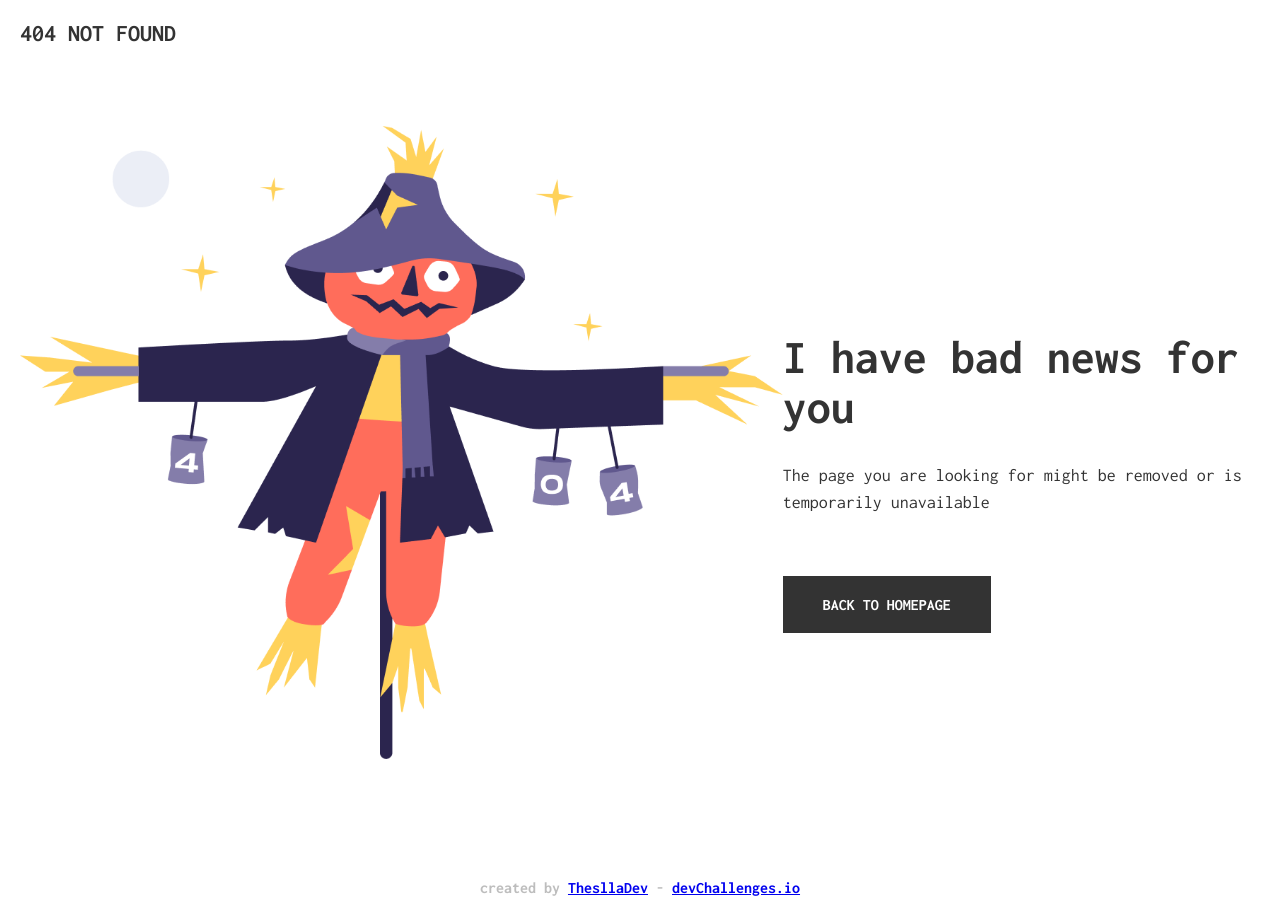
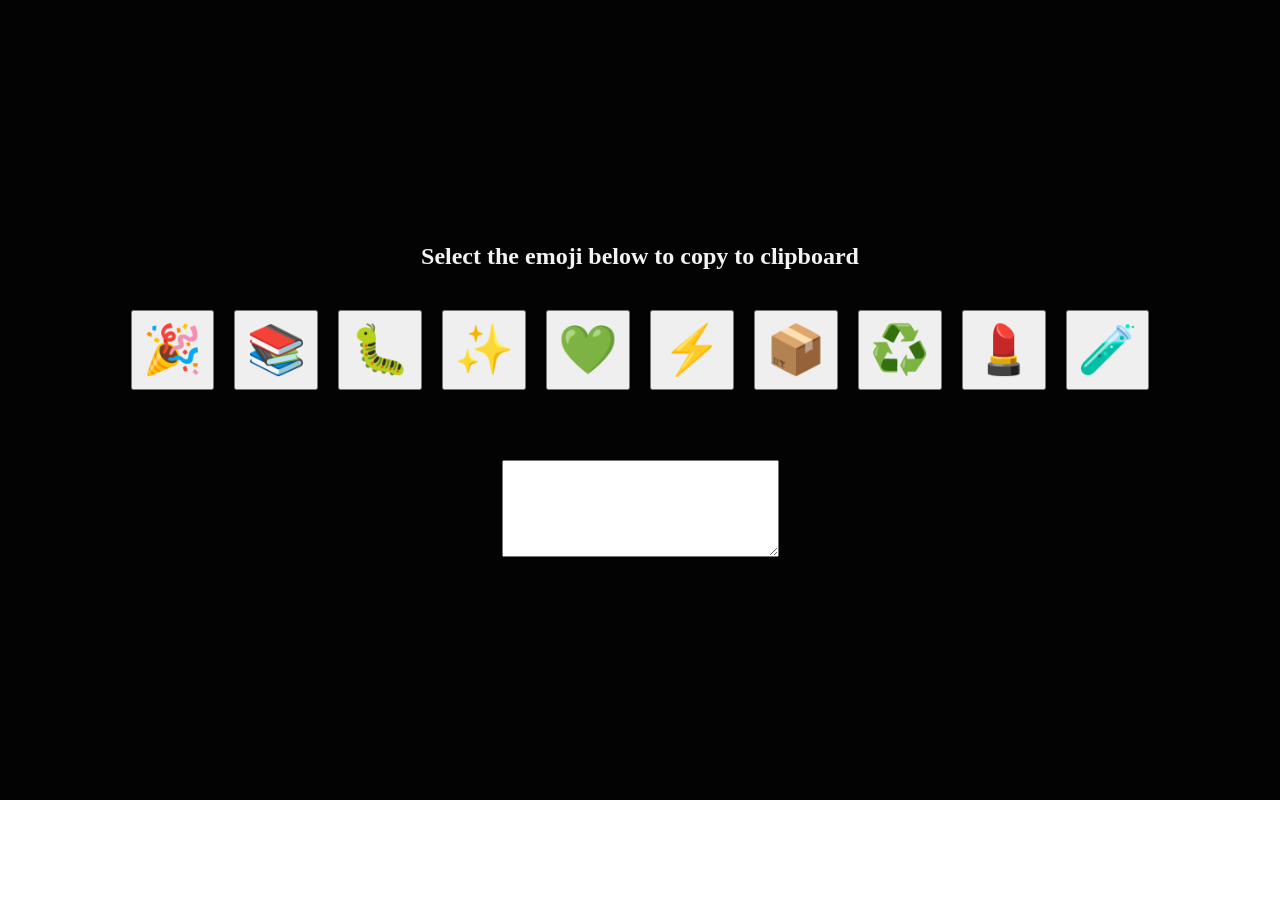
Before and after one commit to ThesllaDev/21diasdecodigo, a Next.js app: page /challenges/challenge-20 in a window 1280 px wide. Before the commit this address had no page. After the commit the page ends 800 px from the top, so only its background shows below. Built offline with nearby package versions, Linux system fonts and the light colour scheme.

Commit message:
💄✨Feat: challenge 20 - website with emoji picker

```diff
--- /dev/null
+++ b/pages/challenges/challenge-20/challenge-20.module.scss
@@ -0,0 +1,29 @@
+@use "../../../styles/mixins" as mix;
+
+.main {
+  background: #030303;
+  color: #f3f3f3;
+  @include mix.flex-center(column);
+  min-height: 100vh;
+
+  section {
+    @include mix.flex-center(column);
+    gap: 30px;
+
+    .emoji {
+      @include mix.flex-center();
+      flex-wrap: wrap;
+    }
+
+    button {
+      cursor: pointer;
+      font-size: 3rem;
+      margin: 10px;
+      padding: 10px;
+    }
+
+    textarea {
+      padding: 10px;
+    }
+  }
+}
--- /dev/null
+++ b/pages/challenges/challenge-20/index.jsx
@@ -0,0 +1,47 @@
+import { useState } from "react";
+
+import styles from "./challenge-20.module.scss";
+
+export default function EmojiPicker() {
+  const [copySuccess, setCopySuccess] = useState("");
+  const [selectedEmoji, setSelectedEmoji] = useState("");
+
+  const copyToClipBoard = async (copyMe) => {
+    try {
+      await navigator.clipboard.writeText(copyMe);
+      setCopySuccess("Copied!");
+      setSelectedEmoji(copyMe);
+    } catch (err) {
+      setCopySuccess("Failed to copy!");
+    }
+  };
+
+  return (
+    <main className={styles.main}>
+      <section className={styles.emojis}>
+        <h2>Select the emoji below to copy to clipboard</h2>
+        <div className={styles.emoji}>
+          <button onClick={() => copyToClipBoard("🎉")}>🎉</button>
+          <button onClick={() => copyToClipBoard("📚")}>📚</button>
+          <button onClick={() => copyToClipBoard("🐛")}>🐛</button>
+          <button onClick={() => copyToClipBoard("✨")}>✨</button>
+          <button onClick={() => copyToClipBoard("💚")}>💚</button>
+          <button onClick={() => copyToClipBoard("⚡")}>⚡</button>
+          <button onClick={() => copyToClipBoard("📦")}>📦</button>
+          <button onClick={() => copyToClipBoard("♻️")}>♻️</button>
+          <button onClick={() => copyToClipBoard("💄")}>💄</button>
+          <button onClick={() => copyToClipBoard("🧪")}>🧪</button>
+        </div>
+        <p>
+          {copySuccess} {selectedEmoji}{" "}
+        </p>
+        <textarea
+          name="pasteEmoji"
+          id="pasteEmoji"
+          cols="30"
+          rows="5"
+        ></textarea>
+      </section>
+    </main>
+  );
+}
```
